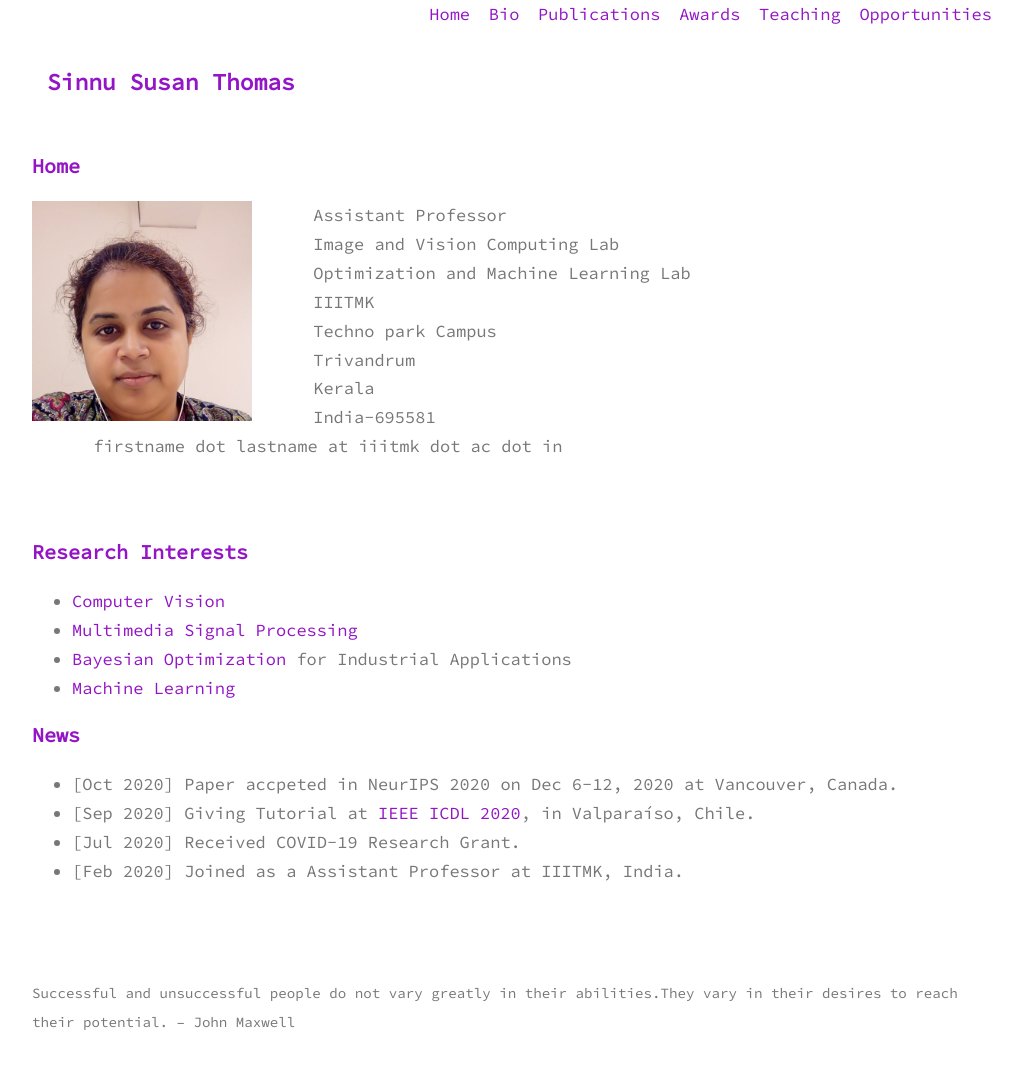
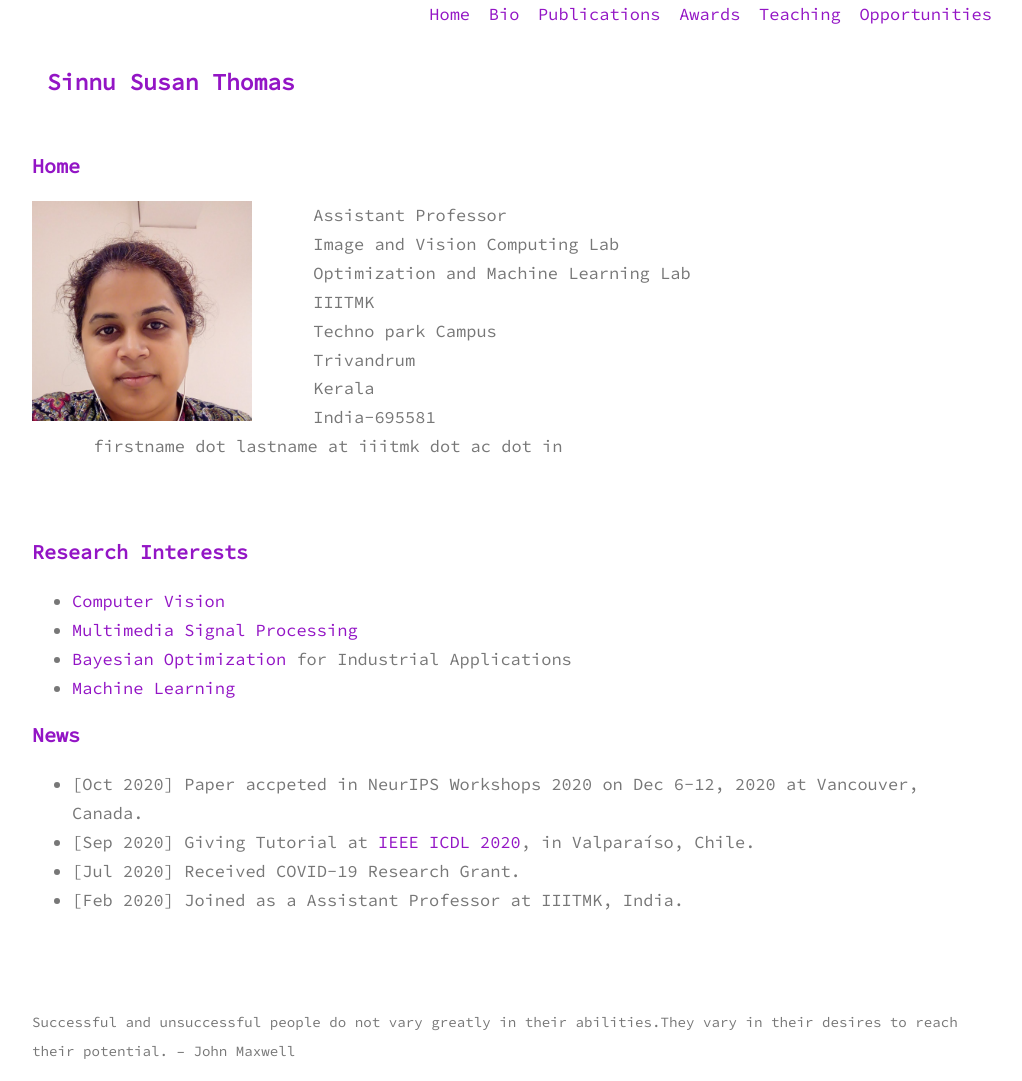
Before and after one commit to sinnuthomas/sinnuthomas.github.io, a Jekyll site: the page built from index.md, in a window 1280 px wide. Shown: the whole page, without its empty margins (128-1150 px from the left). Built offline with Jekyll 4.4.1, drawn with Linux system fonts in a browser that asks for light colours; before the commit the page ends 1053 px from its top, so only the background shows below that.

Commit message:
Update index.md

```diff
--- a/index.md
+++ b/index.md
@@ -23,7 +23,7 @@ title: Home
 * [Machine Learning](https://en.wikipedia.org/wiki/Machine_learning)
 
 ## News
-* [Oct 2020] Paper accpeted in NeurIPS 2020 on Dec 6-12, 2020 at Vancouver, Canada.
+* [Oct 2020] Paper accpeted in NeurIPS Workshops 2020 on Dec 6-12, 2020 at Vancouver, Canada.
 * [Sep 2020] Giving Tutorial at [IEEE ICDL 2020](https://cdstc.gitlab.io/icdl-2020/), in Valparaíso, Chile.
 * [Jul 2020] Received COVID-19 Research Grant.
 * [Feb 2020] Joined as a Assistant Professor at IIITMK, India.
```
